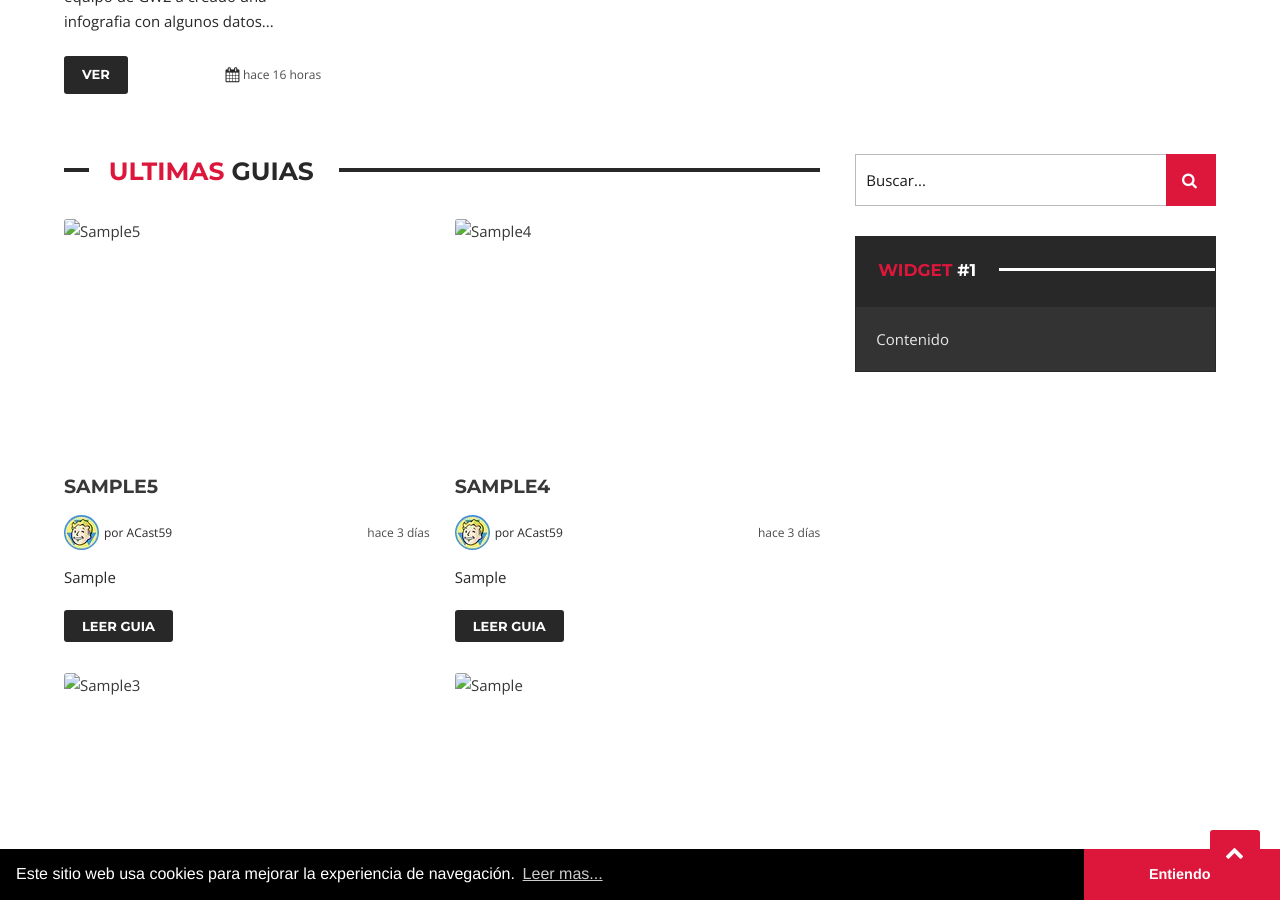
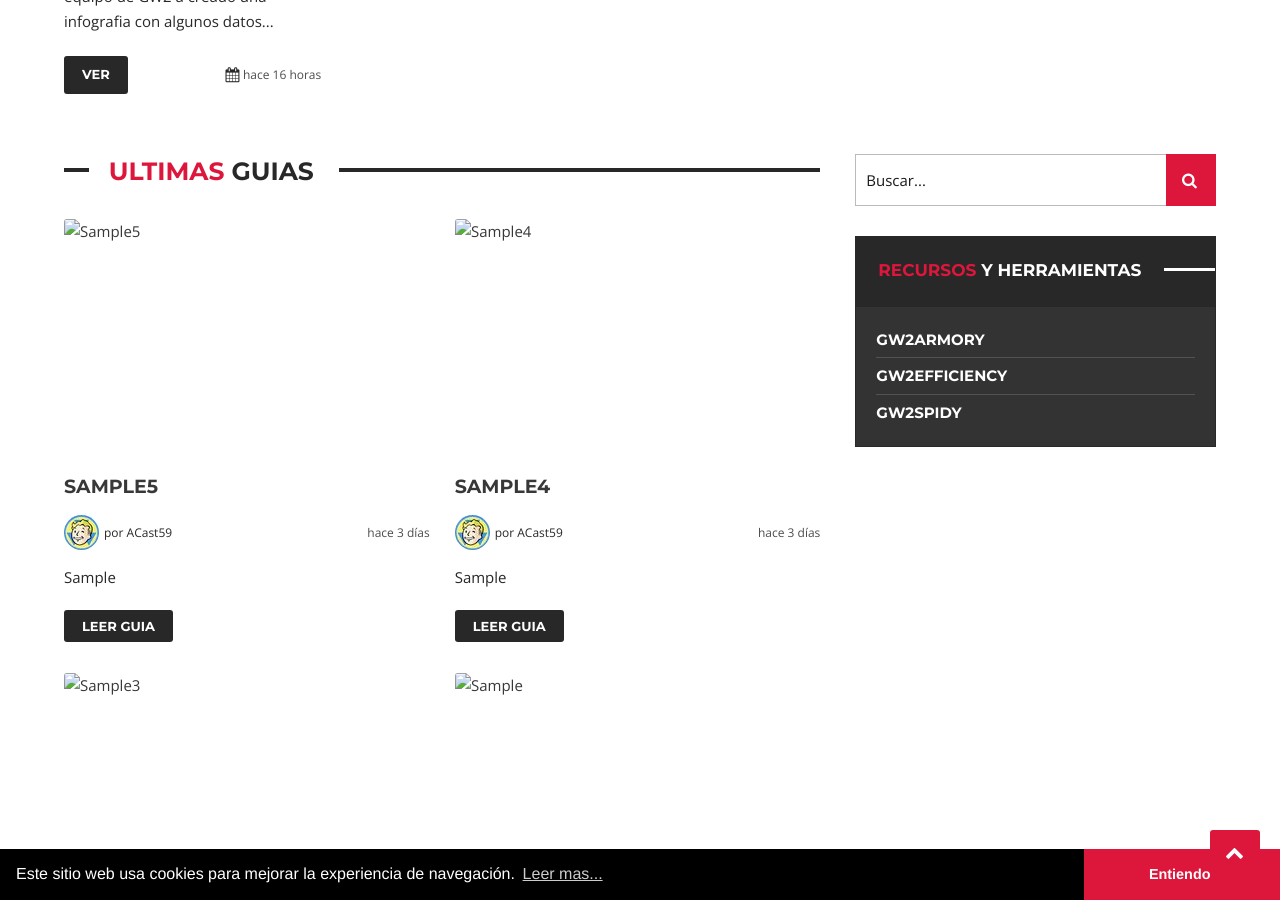
Before and after one commit to ACast59/GW2Guias, a Jekyll site: the page built from index.html, in a window 1280 px wide and 900 px high, scrolled down 665 px. Built offline with Jekyll 4.4.1, drawn with Linux system fonts in a browser that asks for light colours; a script that is not in the unit is left out; the list of posts is cut into pages by our own code.

Commit message:
Update sidebar.html

```diff
--- a/_includes/sidebar.html
+++ b/_includes/sidebar.html
@@ -17,11 +17,15 @@
 <div class="widget widget-highlighted">
   <h4>
     <span>
-      <span>Widget</span> #1
+      <span>Recursos</span> y Herramientas
     </span>
   </h4>
 
   <div class="widget-content">
-    <p>Contenido</p>
+    <ul>
+      <li><a href="https://gw2armory.com/" rel="nofollow">GW2Armory</a></li>
+      <li><a href="https://gw2efficiency.com/" rel="nofollow">GW2Efficiency</a></li>
+      <li><a href="https://www.gw2spidy.com/" rel="nofollow">GW2Spidy</a></li>
+    </ul>
   </div>
 </div>
```
